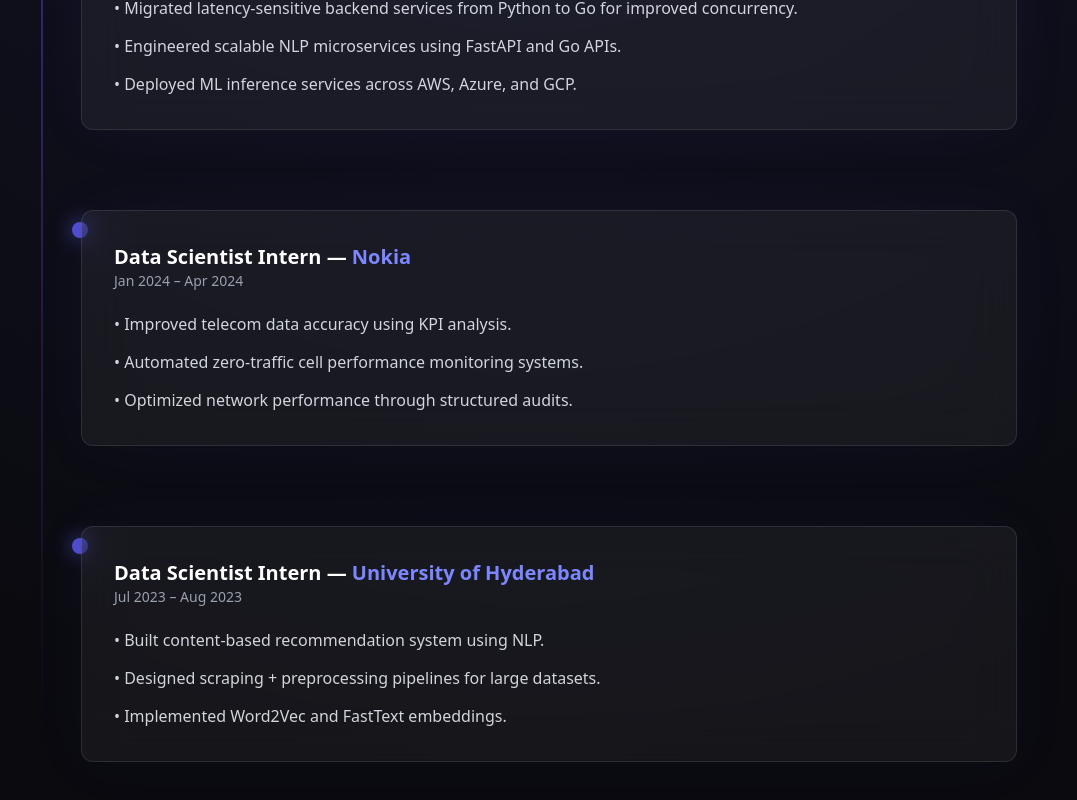
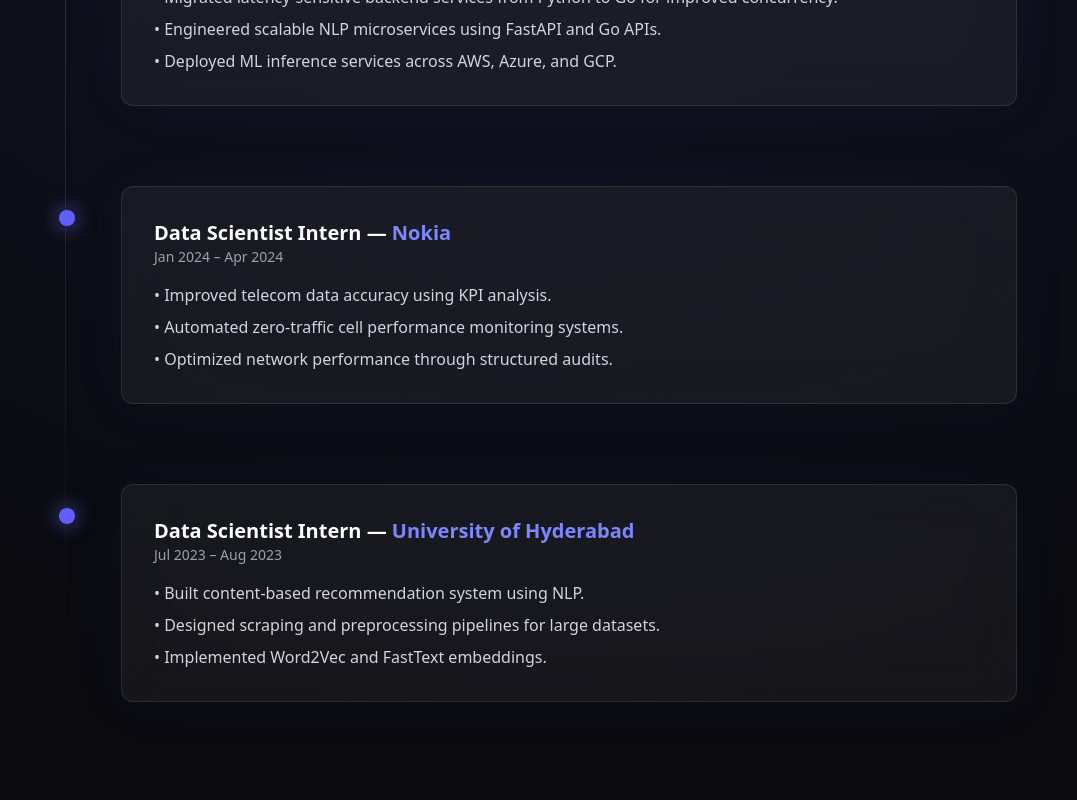
Before and after one commit to sumokshaparhi/portfolio, a Next.js app: page / in a window 1280 px wide. Shown: the part 1922-2722 px from the top of the page, without its empty margins (111-1188 px from the left). Built offline with nearby package versions, Linux system fonts and the light colour scheme.

Commit message:
Fix timeline dot alignment in Experience section

```diff
--- a/src/components/Experience.tsx
+++ b/src/components/Experience.tsx
@@ -30,7 +30,7 @@
     period: "Jul 2023 – Aug 2023",
     points: [
       "Built content-based recommendation system using NLP.",
-      "Designed scraping + preprocessing pipelines for large datasets.",
+      "Designed scraping and preprocessing pipelines for large datasets.",
       "Implemented Word2Vec and FastText embeddings.",
     ],
   },
@@ -39,6 +39,7 @@
 export default function Experience() {
   return (
     <section id="experience" className="py-32 px-6 max-w-5xl mx-auto relative">
+      {/* Section Title */}
       <motion.h2
         className="text-4xl font-semibold mb-20 text-center bg-gradient-to-r from-indigo-400 to-purple-500 bg-clip-text text-transparent"
         initial={{ opacity: 0, y: 30 }}
@@ -49,9 +50,12 @@
         Experience
       </motion.h2>
 
-      {/* Gradient Timeline Line */}
-      <div className="relative pl-10 space-y-20 before:absolute before:left-0 before:top-0 before:h-full before:w-[2px] before:bg-gradient-to-b before:from-indigo-500/40 before:via-purple-500/20 before:to-transparent">
+      {/* Timeline Container */}
+      <div className="relative">
+        {/* Vertical Line */}
+        <div className="absolute left-6 top-0 bottom-0 w-px bg-gradient-to-b from-indigo-500/40 via-indigo-500/20 to-transparent" />
 
+        <div className="space-y-20">
           {experiences.map((exp, index) => (
             <motion.div
               key={index}
@@ -59,33 +63,32 @@
               whileInView={{ opacity: 1, x: 0 }}
               transition={{ duration: 0.6, delay: index * 0.1 }}
               viewport={{ once: true }}
-            className="relative"
+              className="relative pl-20"
             >
-            {/* Pulsing Timeline Dot */}
-            <div className="absolute -left-[9px] top-3 w-4 h-4 rounded-full bg-indigo-500 shadow-[0_0_20px_rgba(99,102,241,0.9)] animate-pulse" />
+              {/* Glowing Dot — LOCKED TO LINE */}
+              <div className="absolute left-[18px] top-6 z-10">
+                <div className="w-4 h-4 rounded-full bg-indigo-500 shadow-[0_0_20px_rgba(99,102,241,0.9)]" />
+              </div>
 
-            {/* Glass Card */}
+              {/* Experience Card */}
               <div className="bg-white/5 backdrop-blur-xl border border-white/10 rounded-xl p-8 shadow-[0_0_60px_rgba(99,102,241,0.05)] hover:shadow-[0_0_80px_rgba(99,102,241,0.15)] transition duration-500">
-
                 <h3 className="text-xl font-semibold">
                   {exp.role} —{" "}
                   <span className="text-indigo-400">{exp.company}</span>
                 </h3>
 
-              <p className="text-sm text-gray-400 mb-5">
-                {exp.period}
-              </p>
+                <p className="text-sm text-gray-400 mb-4">{exp.period}</p>
 
-              <ul className="space-y-3 text-gray-300 leading-relaxed">
+                <ul className="space-y-2 text-gray-300">
                   {exp.points.map((point, i) => (
                     <li key={i}>• {point}</li>
                   ))}
                 </ul>
-
               </div>
             </motion.div>
           ))}
         </div>
+      </div>
     </section>
   );
 }
```
Lines whose indentation alone changed are shown as unchanged.
